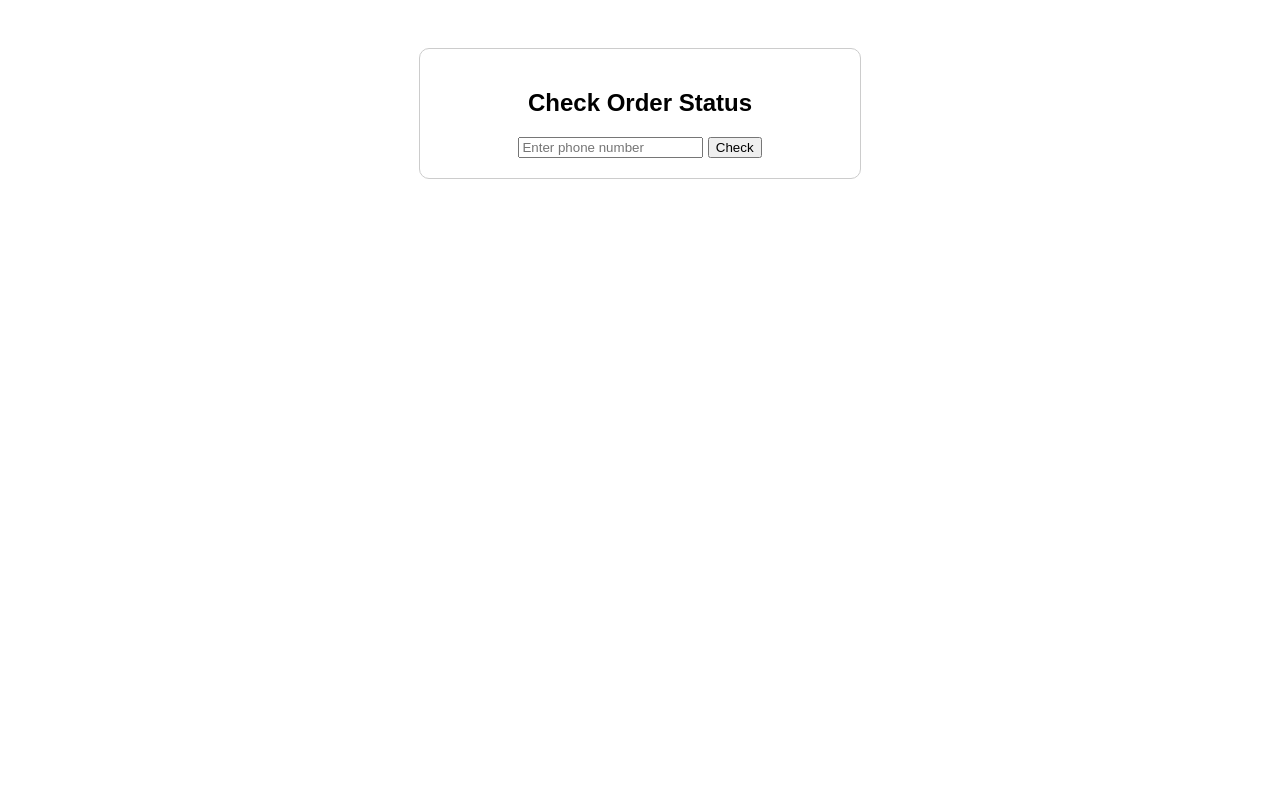
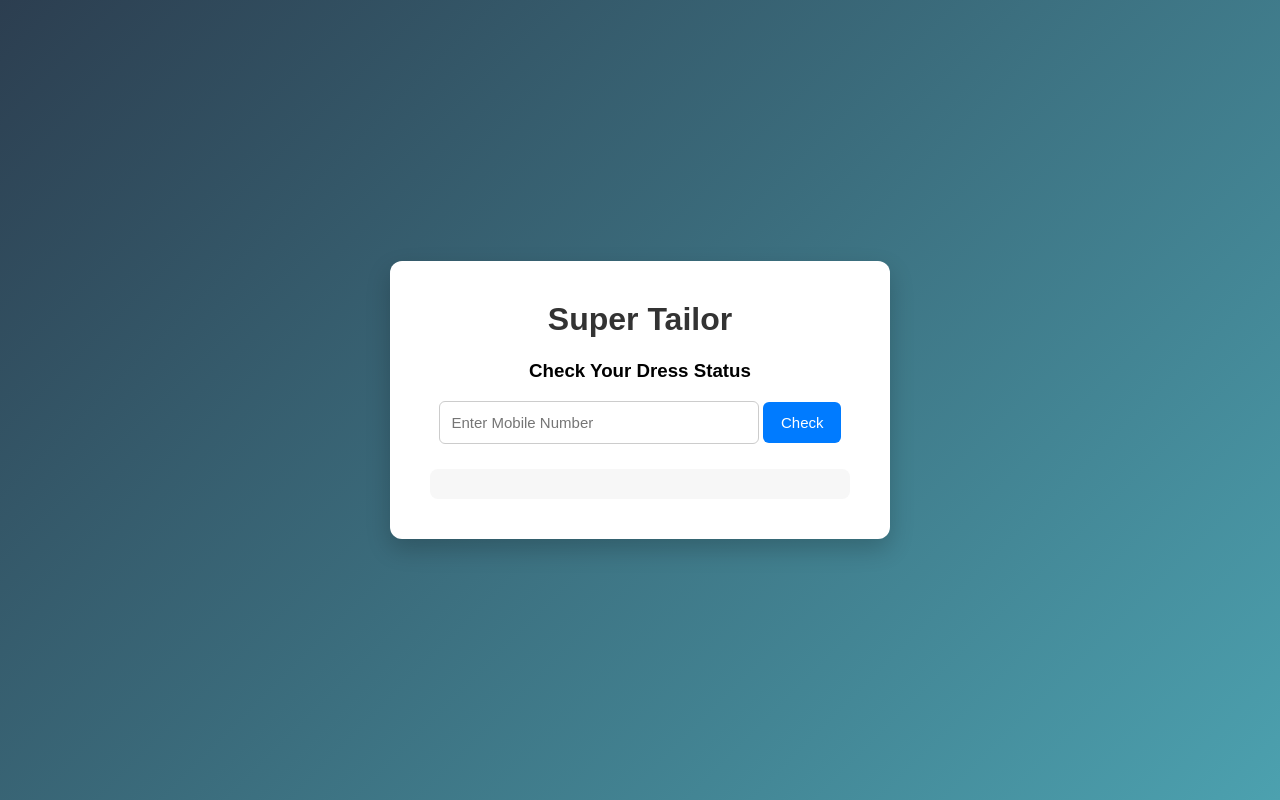
Before and after one commit to amrut2005/amrut2005.github.io, a plain HTML site: page track.html in a window 1280 px wide. Drawn offline with Linux system fonts and the light colour scheme; no server answers.

Commit message:
Update track.html

```diff
--- a/track.html
+++ b/track.html
@@ -3,29 +3,72 @@
 <head>
 <title>Check Order Status</title>
 <style>
+
 body{
-font-family:Arial;
+font-family: Arial, sans-serif;
+background: linear-gradient(135deg,#2c3e50,#4ca1af);
+height:100vh;
+display:flex;
+align-items:center;
+justify-content:center;
+margin:0;
+}
+
+.container{
+background:white;
+padding:40px;
+width:420px;
+border-radius:12px;
+box-shadow:0 10px 25px rgba(0,0,0,0.2);
 text-align:center;
-padding:40px;
 }
-.box{
-max-width:400px;
-margin:auto;
-padding:20px;
+
+h1{
+margin-top:0;
+color:#333;
+}
+
+input{
+width:70%;
+padding:12px;
 border:1px solid #ccc;
-border-radius:10px;
+border-radius:6px;
+font-size:15px;
 }
+
+button{
+padding:12px 18px;
+border:none;
+background:#007bff;
+color:white;
+border-radius:6px;
+cursor:pointer;
+font-size:15px;
+}
+
+button:hover{
+background:#0056b3;
+}
+
+#result{
+margin-top:25px;
+text-align:left;
+background:#f7f7f7;
+padding:15px;
+border-radius:8px;
+}
+
 </style>
 </head>
 
 <body>
 
-<div class="box">
+<div class="container">
 
-<h2>Check Order Status</h2>
+<h1>Super Tailor</h1>
+<h3>Check Your Dress Status</h3>
 
-<input id="phone" placeholder="Enter phone number">
-
+<input id="searchPhone" placeholder="Enter Mobile Number">
 <button onclick="checkStatus()">Check</button>
 
 <div id="result"></div>
```
